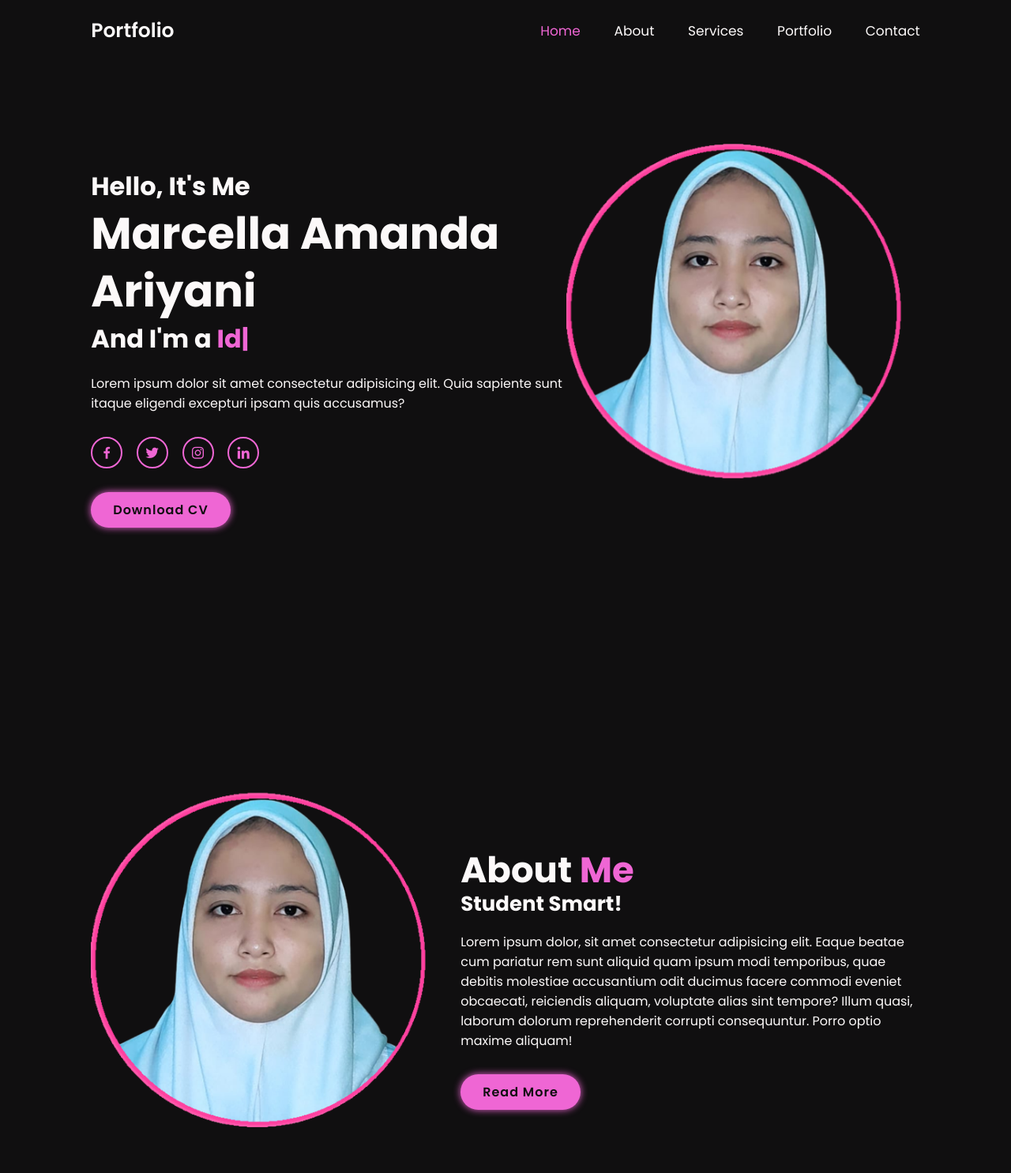
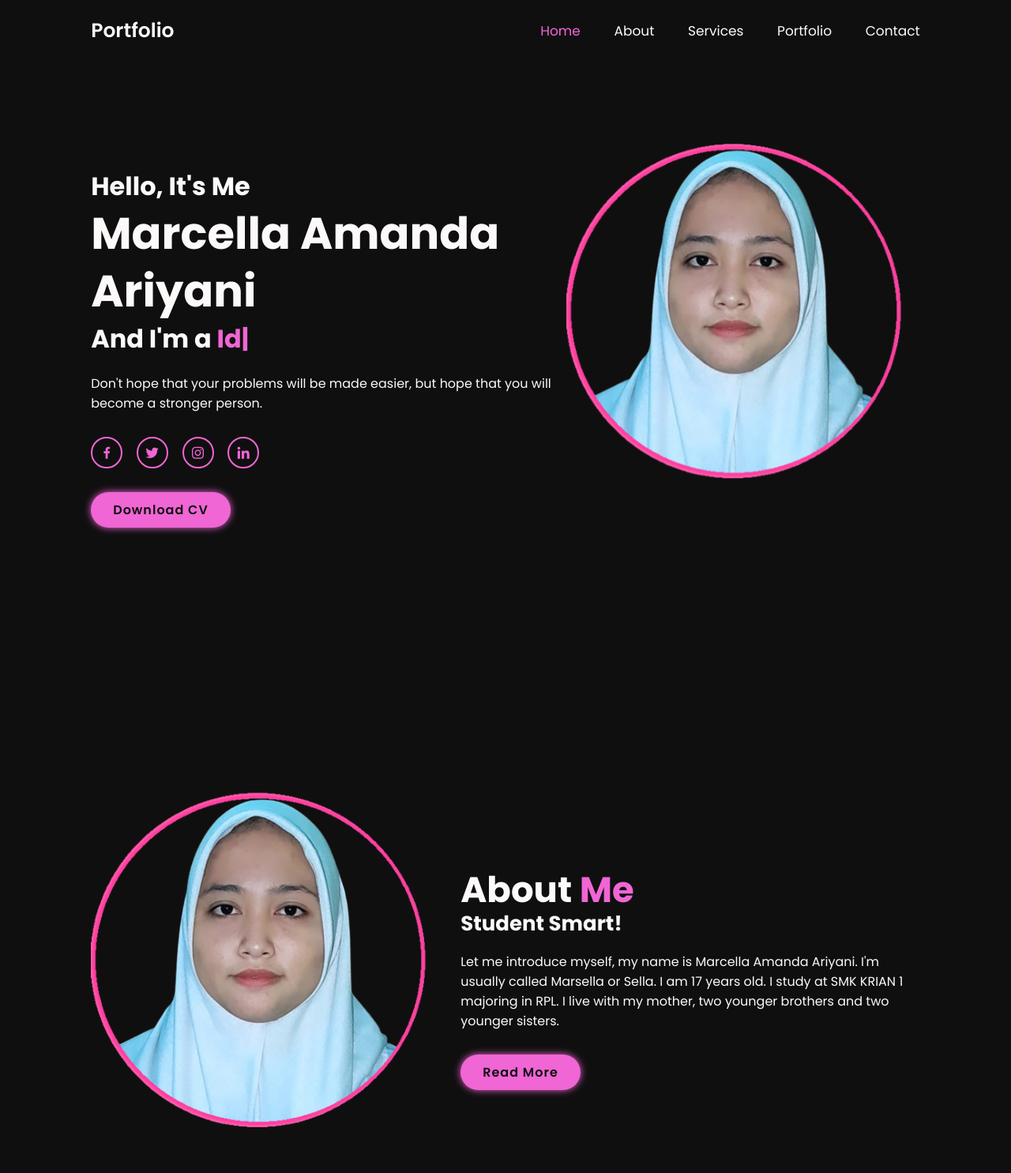
Before and after one commit to marcella33/marcella33.github.io, a plain HTML site: page index.html in a window 1280 px wide. Shown: the top 1485 px of the page at 79% size. Drawn offline with nearby package versions, Linux system fonts and the light colour scheme.

Commit message:
Update index.html

```diff
--- a/index.html
+++ b/index.html
@@ -37,7 +37,7 @@
             <h3>Hello, It's Me</h3>
             <h1>Marcella Amanda Ariyani</h1>
             <h3>And I'm a <span class="multiple-text"></span></h3>
-            <p>Lorem ipsum dolor sit amet consectetur adipisicing elit. Quia sapiente sunt itaque eligendi excepturi ipsam quis accusamus?</p>
+            <p>Don't hope that your problems will be made easier, but hope that you will become a stronger person.</p>
             <div class="social-media">
                 <a href="#"><i class='bx bxl-facebook'></i></a>
                 <a href="#"><i class='bx bxl-twitter'></i></a>
@@ -62,7 +62,7 @@
     <div class="about-content">
         <h2 class="heading">About <span>Me</span></h2>
         <h3>Student Smart!</h3>
-        <p>Lorem ipsum dolor, sit amet consectetur adipisicing elit. Eaque beatae cum pariatur rem sunt aliquid quam ipsum modi temporibus, quae debitis molestiae accusantium odit ducimus facere commodi eveniet obcaecati, reiciendis aliquam, voluptate alias sint tempore? Illum quasi, laborum dolorum reprehenderit corrupti consequuntur. Porro optio maxime aliquam!</p>
+        <p>Let me introduce myself, my name is Marcella Amanda Ariyani. I'm usually called Marsella or Sella. I am 17 years old. I study at SMK KRIAN 1 majoring in RPL. I live with my mother, two younger brothers and two younger sisters.</p>
         <a href="#" class="btn">Read More</a>
     </div>
     </section>
```
